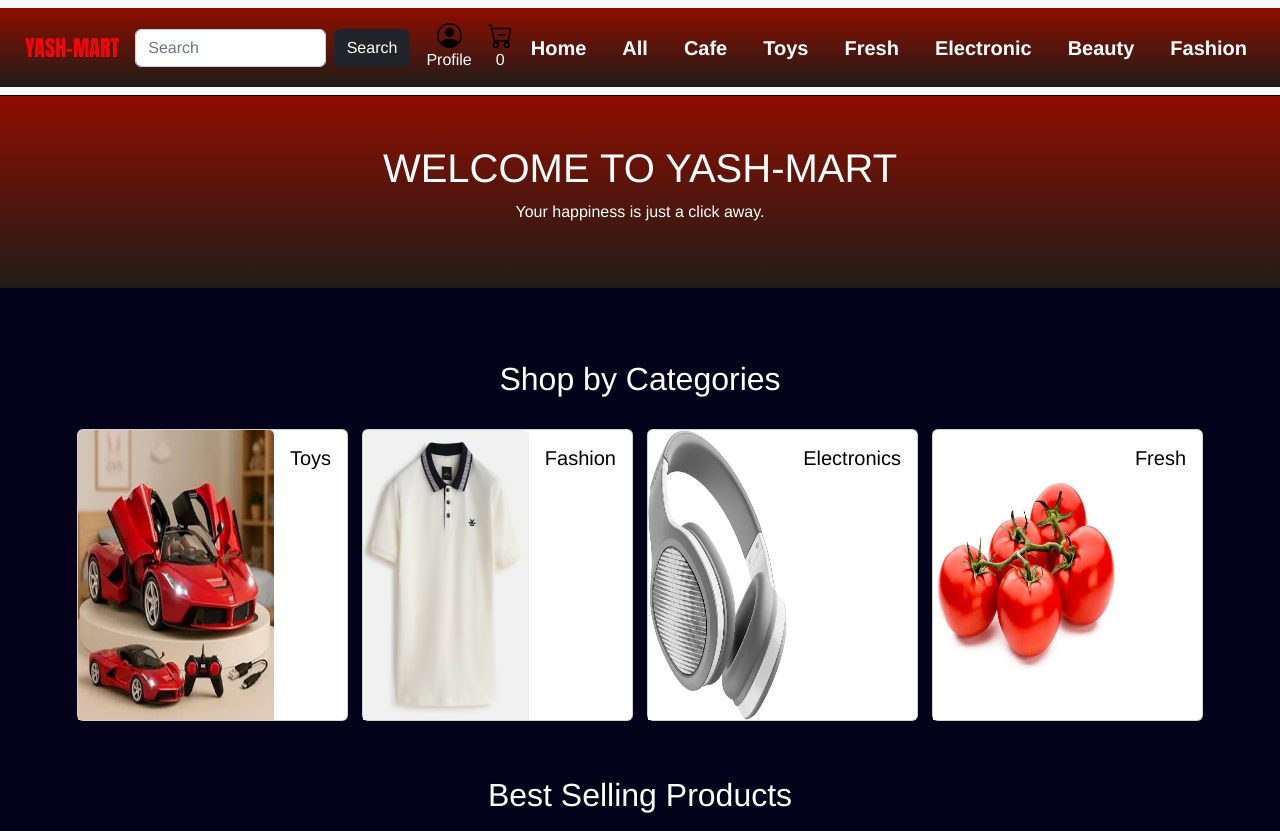
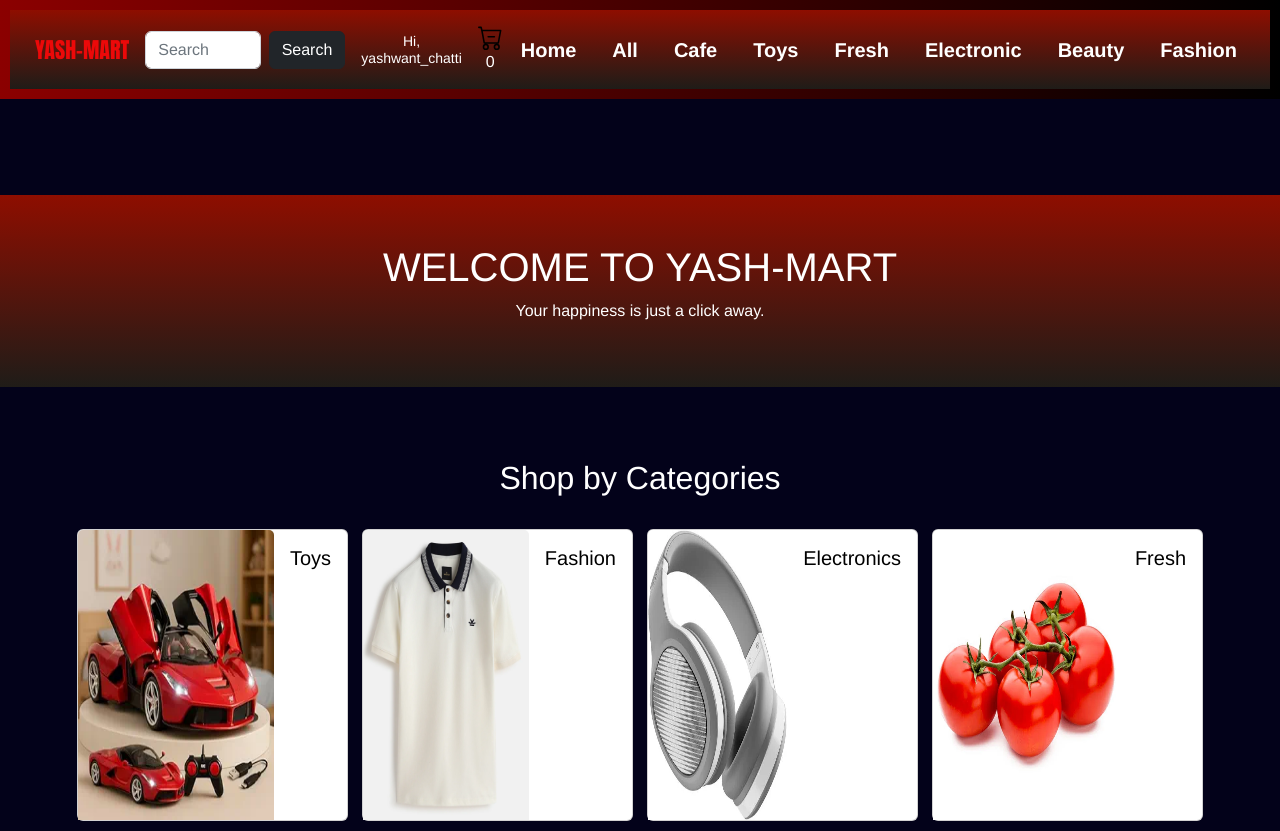
Before and after one commit to yashwantchatti005/Yash-mart, a plain HTML site: page webpage1.html in a window 1280 px wide. Shown: the top 831 px of the page. Drawn offline with nearby package versions, Linux system fonts and the light colour scheme.

Commit message:
Refactor navbar and add profile section

```diff
--- a/webpage1.html
+++ b/webpage1.html
@@ -8,53 +8,37 @@
     <link href="https://cdn.jsdelivr.net/npm/bootstrap@5.2.3/dist/css/bootstrap.min.css" rel="stylesheet">
     <link rel="stylesheet" href="wepsite.css">
   </head>
+  <style>
+    .profile-icon {
+  font-size: 24px;
+  color: white;
+}
+
+.username {
+  margin: 0;
+  color: white;
+  font-size: 14px;
+  line-height: 1.2;
+}
+
+  </style>
   <body>
 <!-- Navbar -->
 <!-- Navbar -->
-<nav class="navbar navbar-expand-lg bg-light fixed-top">
+<!-- Navbar Section Example -->
+<nav class="navbar navbar-expand-lg navbar-dark" style="background: linear-gradient(to right, #8B0000, #000); padding: 10px;">
   <div class="container-fluid">
-    <!-- Brand -->
-    <a class="navbar-brand" href="webpage1.html">YASH-MART</a>
+    <a class="navbar-brand fw-bold text-danger" href="#">YASH-MART</a>
 
-    <!-- Hamburger button for mobile -->
-    <button class="navbar-toggler" type="button" data-bs-toggle="collapse" data-bs-target="#navbarResponsive" aria-controls="navbarResponsive" aria-expanded="false" aria-label="Toggle navigation">
-      <span class="navbar-toggler-icon"></span>
-    </button>
+    <div class="d-flex align-items-center ms-auto">
+      <input type="text" class="form-control me-2" placeholder="Search">
+      <button class="btn btn-dark me-3">Search</button>
 
-    <!-- Everything visible on all screen sizes -->
-    <div class="d-flex align-items-center ms-auto gap-3">
-      <!-- Search -->
-      <form class="d-flex" role="search">
-        <input class="form-control me-2" type="search" placeholder="Search">
-        <button class="btn btn-dark" type="submit">Search</button>
-      </form>
-
-      <!-- Profile -->
-    <!-- Profile Section in Navbar -->
-<div class="d-flex flex-column align-items-center" id="profileSection">
-  <a href="index.html"><img src="person-circle.svg" alt="Profile" width="25"></a>
-  <span class="hi" id="profileName">Profile</span>
-</div>
-
-<script>
-const profileName = document.getElementById('profileName');
-const profileSection = document.getElementById('profileSection');
-const currentUser = JSON.parse(localStorage.getItem('currentUser'));
-
-if(currentUser) {
-  profileName.textContent = `Hi, ${currentUser.username}`;
-} else {
-  profileName.textContent = 'Profile';
-}
-
-profileSection.querySelector('a').addEventListener('click', (e) => {
-  if(!currentUser) {
-    e.preventDefault();
-    alert('Please login first!');
-    window.location.href = 'login.html';
-  }
-});
-</script>
+      <!-- Profile Section -->
+      <div id="profileSection" class="text-center me-3">
+        <i class="bi bi-person-circle profile-icon"></i>
+        <p class="username">Hi,<br><span id="profileName">yashwant_chatti</span></p>
+      </div>
 
 
       <!-- Cart -->
```
